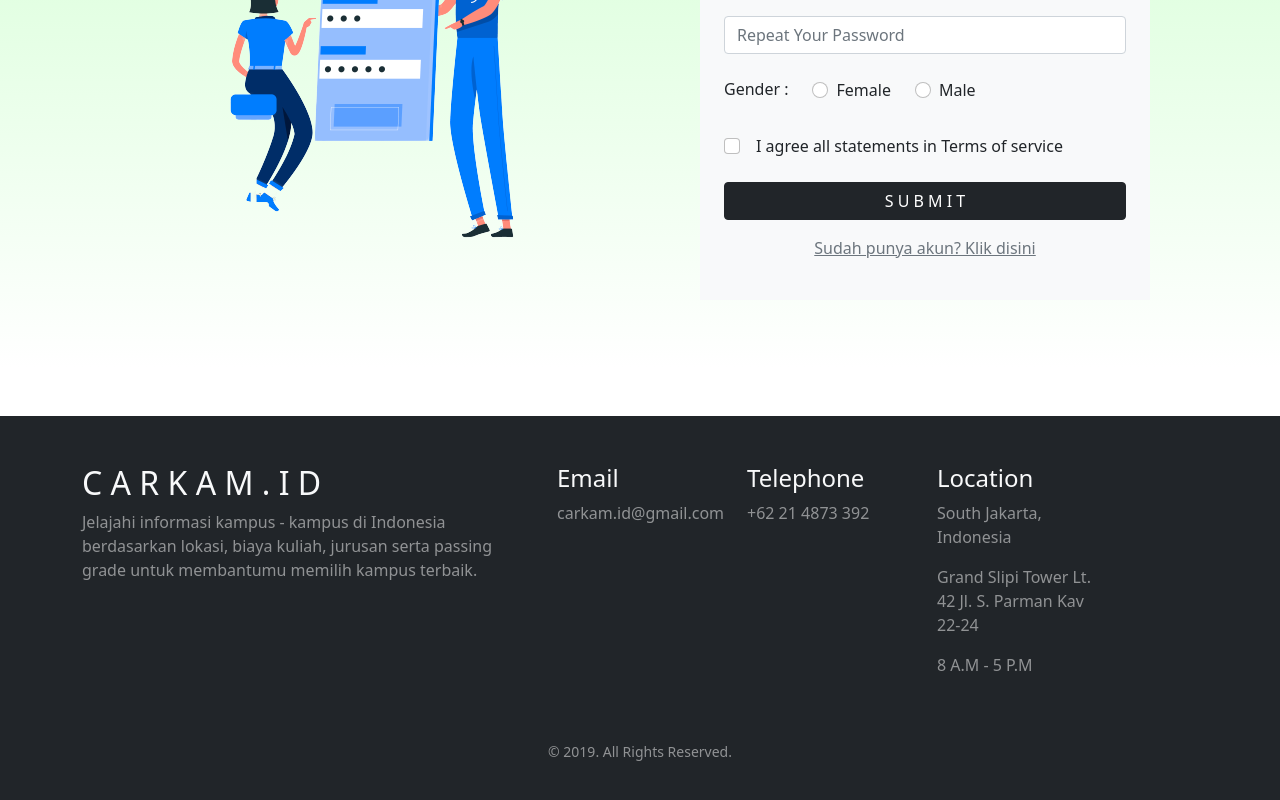
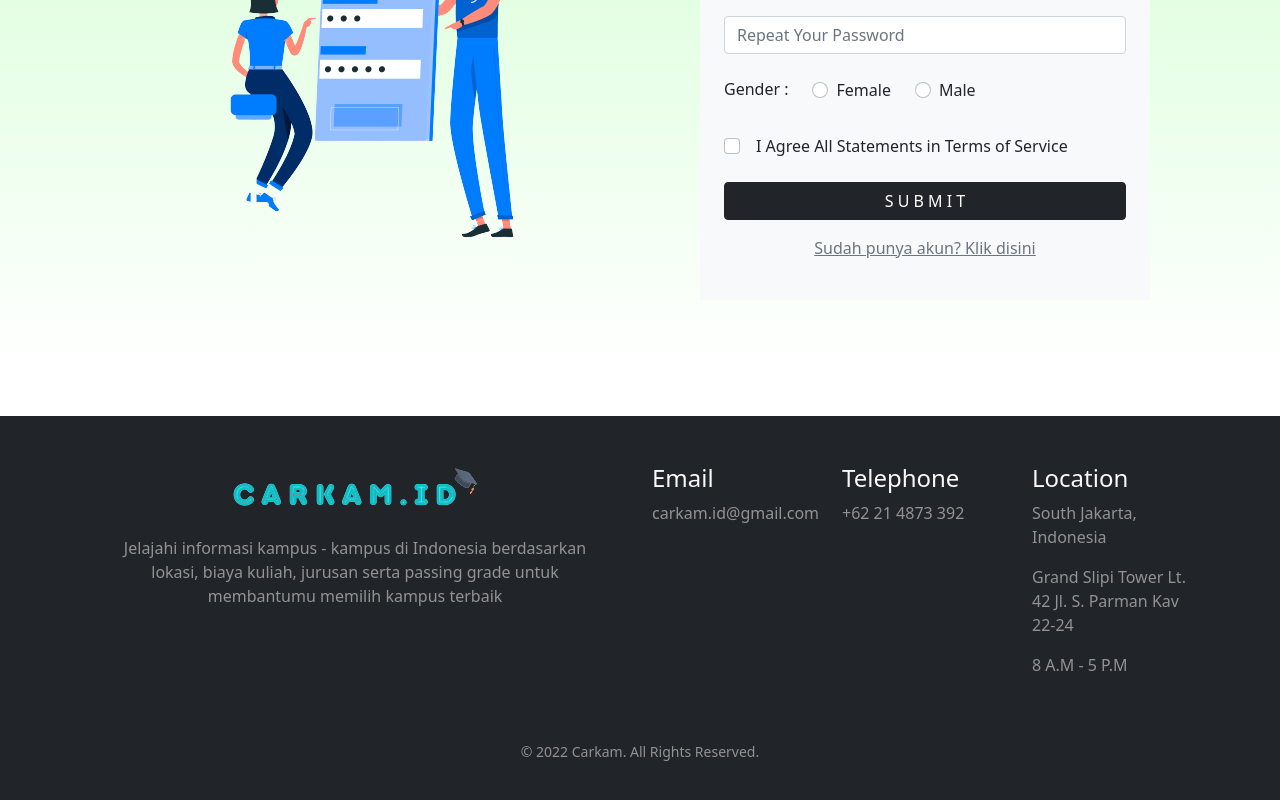
Before and after one commit to ariopri/Carkam, a React (Create React App) app in the folder front_end/: page /Register in a window 1280 px wide. Shown: the part 398-1198 px from the top of the page. Built offline with nearby package versions, Linux system fonts and the light colour scheme.

Commit message:
src image logo footer

```diff
--- a/front_end/src/components/Footer.jsx
+++ b/front_end/src/components/Footer.jsx
@@ -1,12 +1,16 @@
+import Logo from './Login-Page/image/logo-carkam.png';
+
 const Footer = () => {
   return (
     <>
       <div class="mt-5 pt-5 pb-5 footer bg-dark text-light">
         <div class="container">
           <div class="row">
-            <div class="col-lg-5 col-xs-12 ">
-              <h2>C A R K A M . I D</h2>
-              <p class="pr-5 text-white-50">Jelajahi informasi kampus - kampus di Indonesia berdasarkan lokasi, biaya kuliah, jurusan serta passing grade untuk membantumu memilih kampus terbaik. </p>
+            <div class="col-lg-6 col-xs-12 ">
+              <center>
+                <img src={Logo} alt="" class="pb-4" />
+                <p class="col-lg-11 text-white-50">Jelajahi informasi kampus - kampus di Indonesia berdasarkan lokasi, biaya kuliah, jurusan serta passing grade untuk membantumu memilih kampus terbaik </p>
+              </center>
             </div>
             <div class="col-lg-2 col-xs-12 ">
               <h4 class="mt-lg-0 mt-sm-3">Email</h4>
@@ -27,7 +31,7 @@ const Footer = () => {
             <div class="col copyright">
               <p class="">
                 <small class="text-white-50">
-                  <center>© 2019. All Rights Reserved.</center>
+                  <center>© 2022 Carkam. All Rights Reserved.</center>
                 </small>
               </p>
             </div>
--- a/front_end/src/components/Register-Page/Register.jsx
+++ b/front_end/src/components/Register-Page/Register.jsx
@@ -58,7 +58,7 @@ const Register = () => {
                         </div>
                         <input class="form-check-input me-3" type="checkbox" value="" id="form2Example3c" />
                         <label class="form-check-label pb-4" for="form2Example3">
-                          I agree all statements in Terms of service
+                          I Agree All Statements in Terms of Service
                         </label>
                         <Button variant="dark w-100" type="submit">
                           S U B M I T
```
